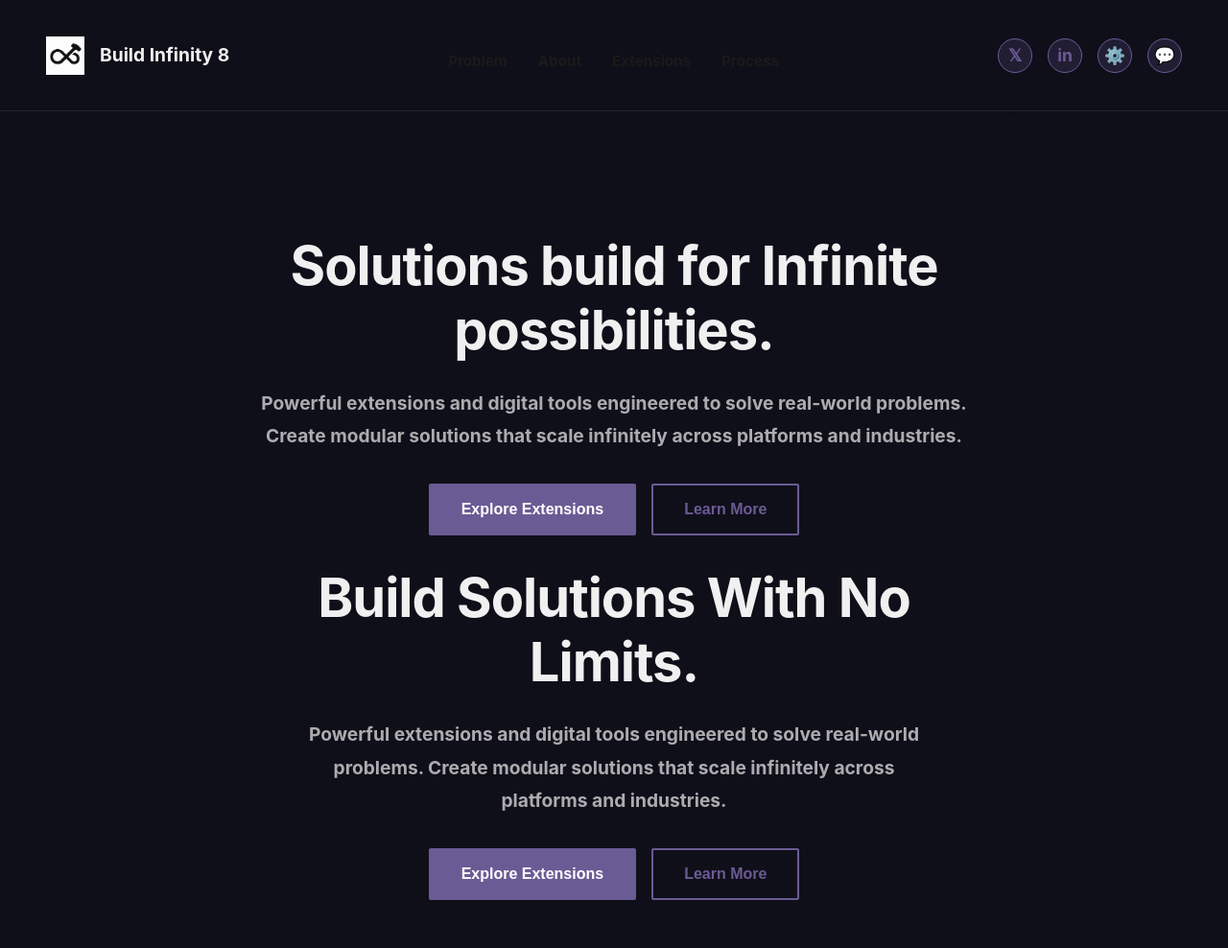
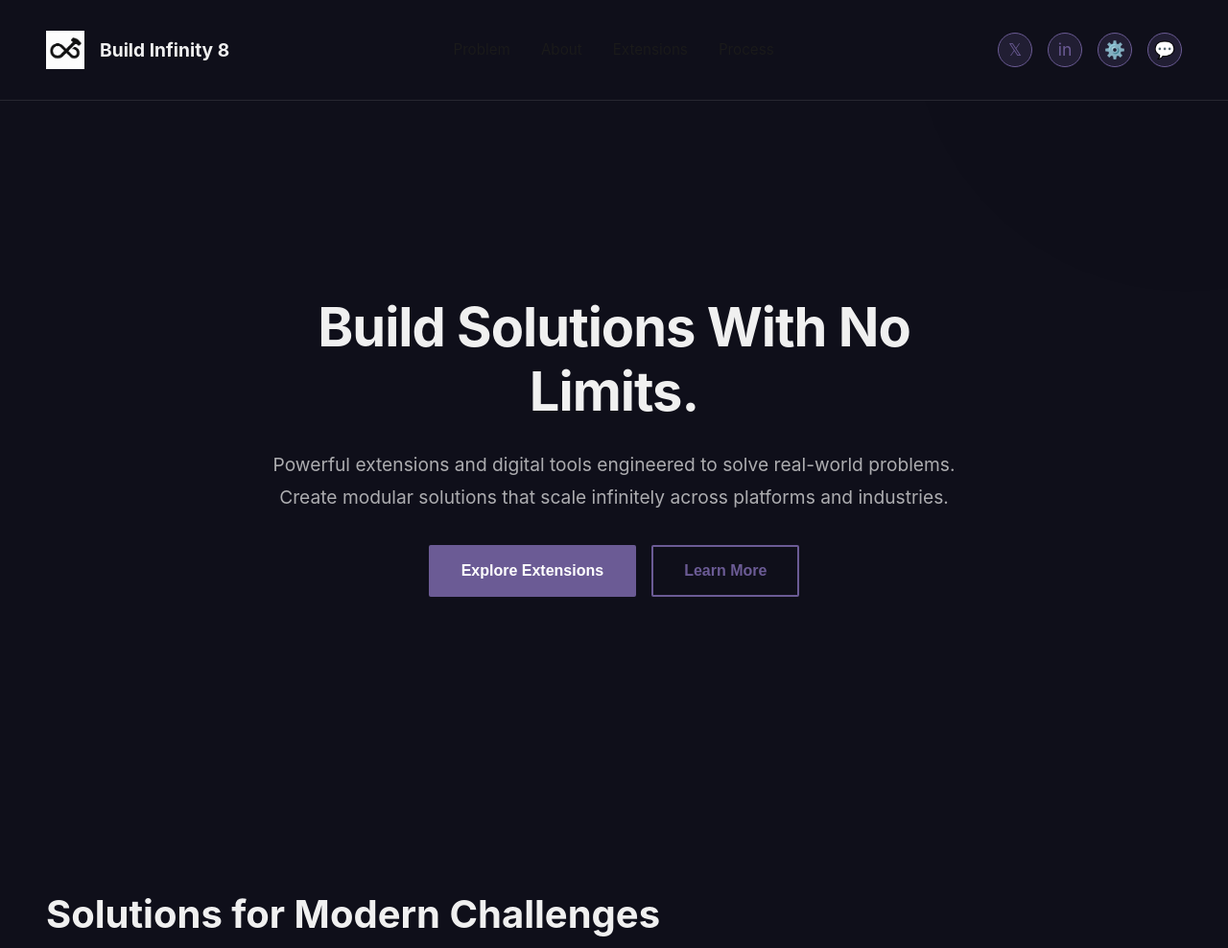
Before and after one commit to Buildinfinity8/buildinfinity8.github.io, a plain HTML site: page index.html in a window 1280 px wide. Shown: the top 988 px of the page at 96% size. Drawn offline with Linux system fonts and the light colour scheme.

Commit message:
Revert "Update title and hero section heading in index.html"

```diff
--- a/index.html
+++ b/index.html
@@ -1,21 +1,5 @@
 <!DOCTYPE html>
 <html lang="en">
-<head>
-    <meta charset="UTF-8">
-    <meta name="viewport" content="width=device-width, initial-scale=1.0">
-    <meta name="description" content="Build Infinity 8 - Create powerful extensions, plugins, and digital tools that solve real-world problems. Modern SaaS solutions for productivity, automation, and integration.">
-    <meta name="keywords" content="extensions, plugins, SaaS, digital tools, automation, productivity, integrations, browser extensions, Shopify, Slack, Notion, WordPress, API tools">
-    <meta name="author" content="Build Infinity 8">
-    <meta name="robots" content="index, follow">
-    <meta property="og:title" content="Build Infinity 8 - Powerful Digital Extensions & Tools">
-    <meta property="og:description" content="Create endless digital solutions that empower organizations to operate beyond limitations. Modern extensions and plugins for productivity and automation.">
-    <meta property="og:type" content="website">
-    <meta property="og:url" content="https://buildinfinity8.com">
-    <meta property="twitter:card" content="summary_large_image">
-    <meta property="twitter:title" content="Build Infinity 8 - Digital Extensions & Automation Tools">
-    <meta property="twitter:description" content="Lightweight, powerful SaaS extensions and plugins that solve real problems with modern simplicity.">
-    <link rel="canonical" href="https://buildinfinity8.com">
-    <h1><title>Build Infinity 8 - Powerful extensions and digital tools engineered to solve real-world problems. Create modular solutions that scale infinitely across platforms and industries. </title></h>
   <head>
     <meta charset="UTF-8" />
     <meta name="viewport" content="width=device-width, initial-scale=1.0" />
@@ -850,13 +834,6 @@
 
     <!-- Hero -->
     <section class="hero">
-        <div class="hero-content">
-            <h1>Solutions build for Infinite possibilities.</h1>
-            <p>Powerful extensions and digital tools engineered to solve real-world problems. Create modular solutions that scale infinitely across platforms and industries.</p>
-            <div class="cta-group">
-                <button class="btn">Explore Extensions</button>
-                <button class="btn btn-secondary">Learn More</button>
-            </div>
       <div class="hero-content">
         <h1>Build Solutions With No Limits.</h1>
         <p>
```
